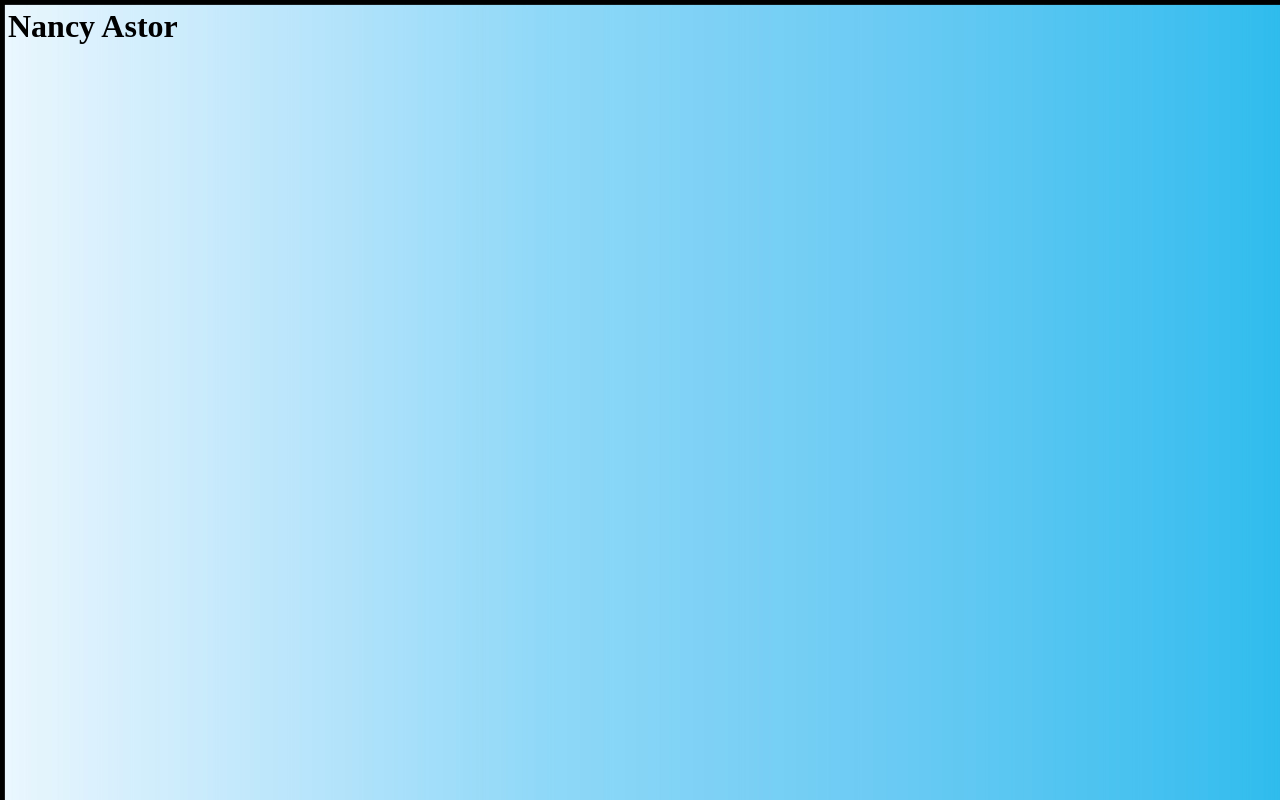
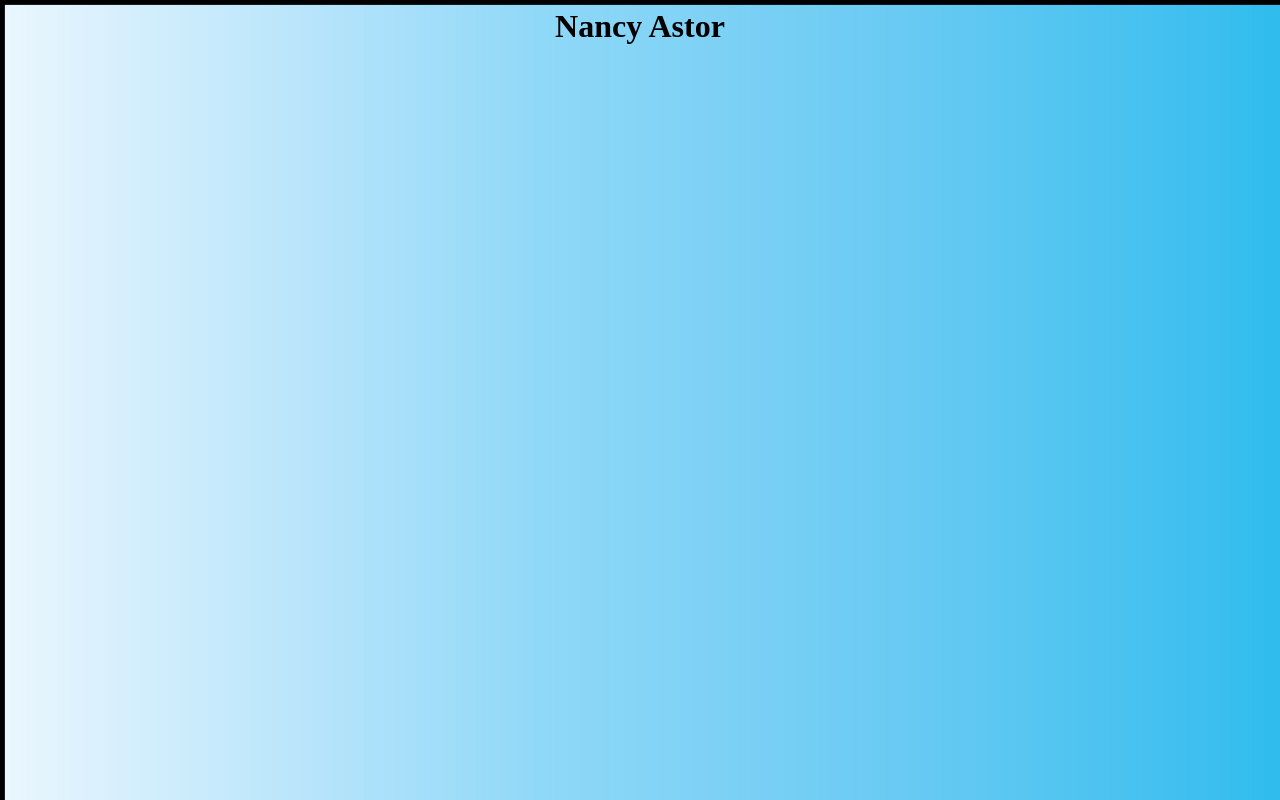
Before and after one commit to Chamonix2006/Nancy, a plain HTML site: page index.html in a window 1280 px wide. Drawn offline with Linux system fonts and the light colour scheme.

Commit message:
Update index.html

```diff
--- a/index.html
+++ b/index.html
@@ -1,3 +1,3 @@
 <body background="Banner.jpg">
-<h1>Nancy Astor</h1>
-<center><title>Nancy Astor</title></center>
+  <center><h1>Nancy Astor</h1></center>
+<title>Nancy Astor</title>
```
